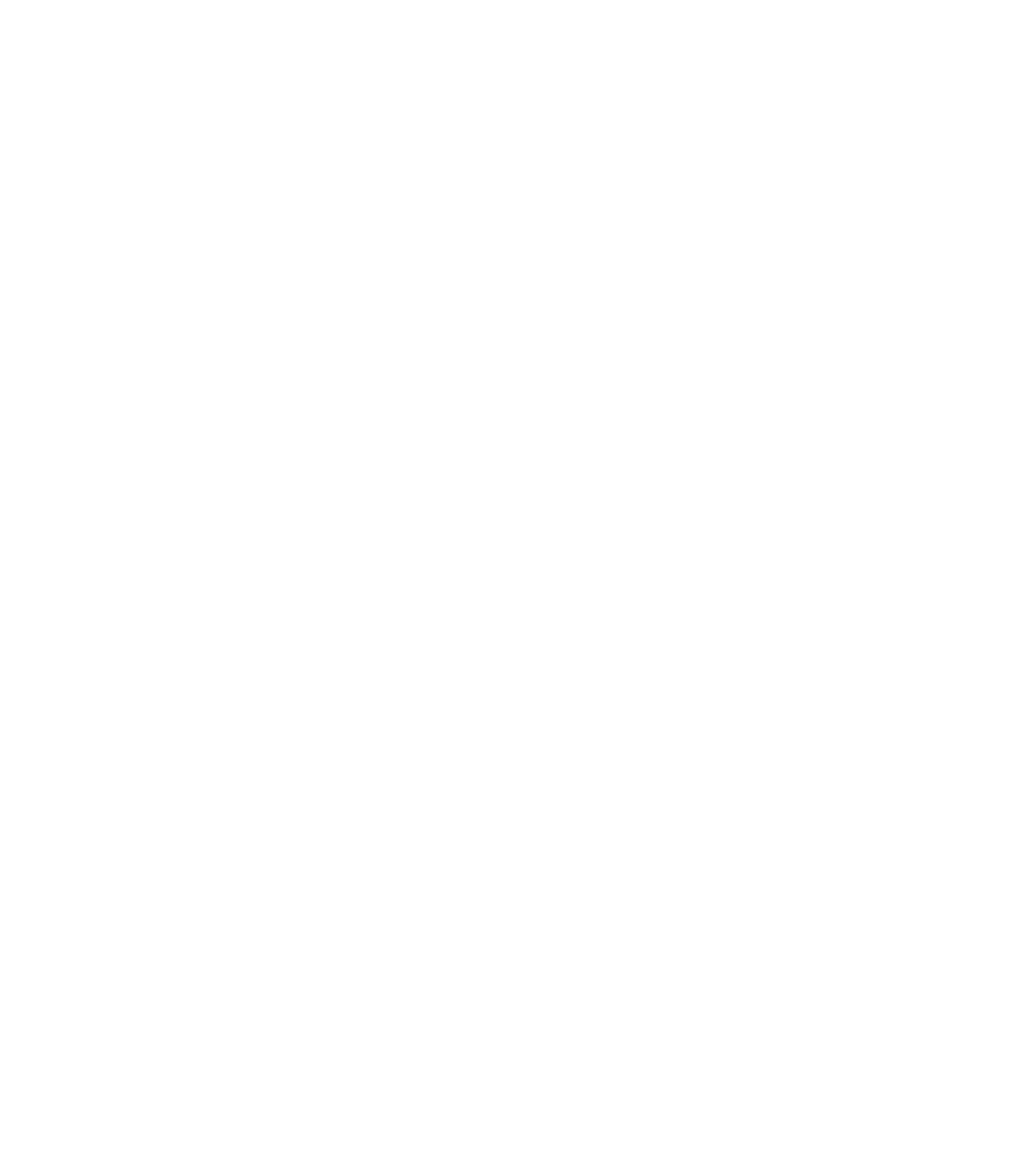
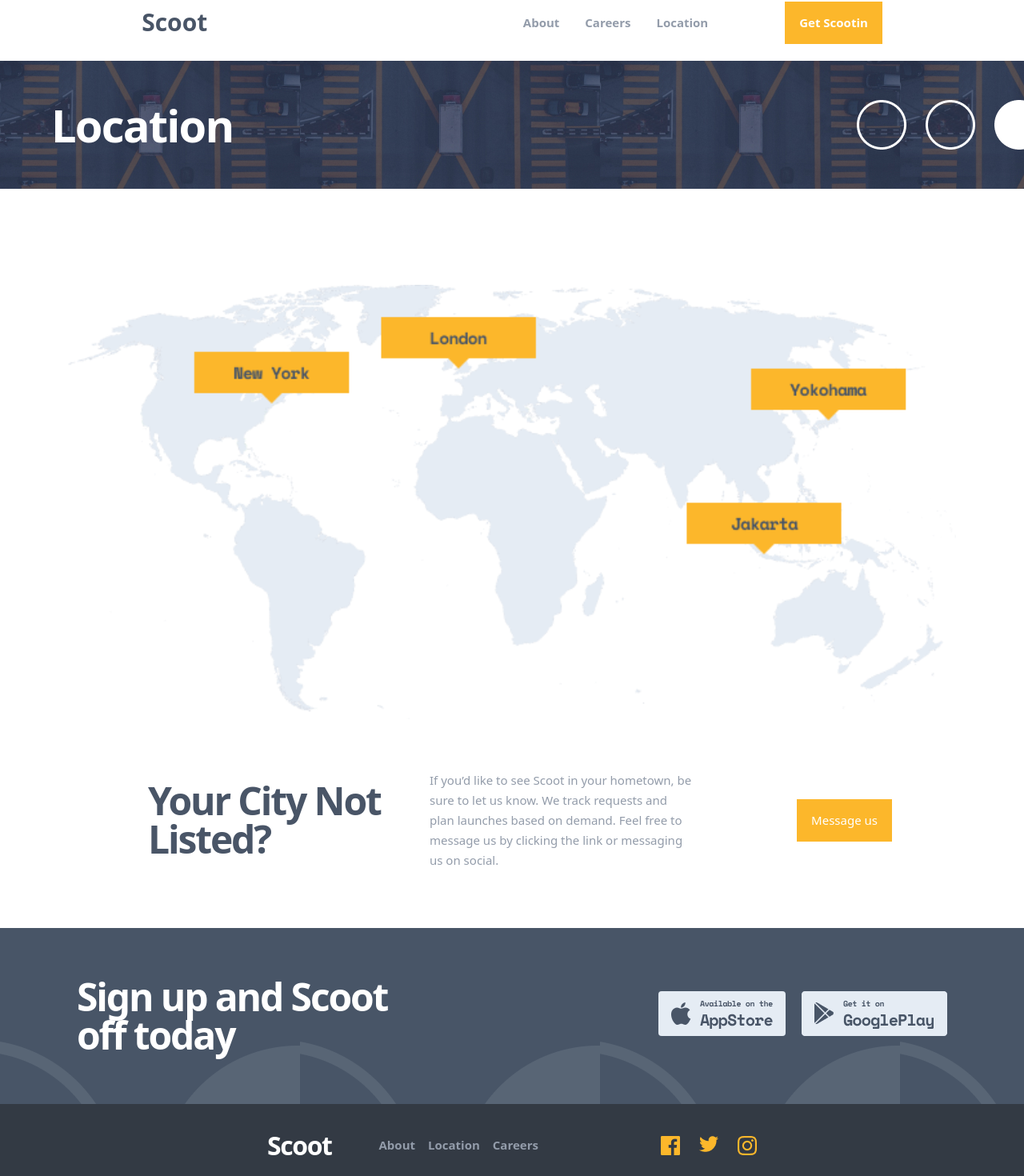
Before and after one commit to Dev-Knowledge/scoot-dep, a React (Vite) app: page /scoot-dep/Location in a window 1280 px wide. Before the commit this address had no page. Shown: the part 20-1490 px from the top of the page at 80% size. Before the commit the page ends 800 px from the top, so only its background shows below. Built offline with nearby package versions, Linux system fonts and the light colour scheme; the HTML template or start-up script is replaced by a standard one.

Commit message:
updated src

```diff
--- a/src/App.jsx
+++ b/src/App.jsx
@@ -9,10 +9,10 @@ const App = () => {
   return (
     <>
       <Routes>
-        <Route path="/" exact element={<Home />} />
-        <Route path="/About" element={<About />} />
-        <Route path="/Careers" element={<Careers />} />
-        <Route path="/Location" element={<Location />} />
+        <Route path="/scoot-dep" exact element={<Home />} />
+        <Route path="/scoot-dep/About" element={<About />} />
+        <Route path="/scoot-dep/Careers" element={<Careers />} />
+        <Route path="/scoot-dep/Location" element={<Location />} />
       </Routes>
     </>
   );
--- a/src/components/common/Footer.jsx
+++ b/src/components/common/Footer.jsx
@@ -50,23 +50,23 @@ const Footer = () => {
         style={{ backgroundImage: "url(../src/images/bottom_footer.png)" }}
       >
         <h3 className="md:m-0 md:mr-[59px] mb-[41.44px] text-center font-monospace text-[32px] leading-8 tracking-[-1.43px] font-bold text-white">
-          <Link to={"/"} onClick={handleScrollToTop}>
+          <Link to={"/scoot-dep"} onClick={handleScrollToTop}>
             Scoot
           </Link>
         </h3>
         <ul className="mb-[85px] md:mr-[153px] flex md:flex-row md:justify-center md:m-0 xs:flex-col text-center gap-4 text-[#939CAA] font-bold text-[15px] leading-[25px]">
           <li key={"key1"}>
-            <Link to="/About" onClick={handleScrollToTop}>
+            <Link to="/scoot-dep/About" onClick={handleScrollToTop}>
               About
             </Link>
           </li>
           <li key={"key2"}>
-            <Link to="/Location" onClick={handleScrollToTop}>
+            <Link to="/scoot-dep/Location" onClick={handleScrollToTop}>
               Location
             </Link>
           </li>
           <li key={"key3"}>
-            <Link to="/Careers" onClick={handleScrollToTop}>
+            <Link to="/scoot-dep/Careers" onClick={handleScrollToTop}>
               Careers
             </Link>
           </li>
--- a/src/components/common/Header.jsx
+++ b/src/components/common/Header.jsx
@@ -22,18 +22,18 @@ export default function Header() {
         </div>
         <nav className="flex justify-between items-center lg:mx-[169.18px] gap-[58.18px] mx-[40px] md:w-full">
           <h3 className="xs:w-full  text-center md:w-fit font-bold text-3xl text-[#495567] font-monospace">
-            <Link to="/">Scoot</Link>
+            <Link to="/scoot-dep">Scoot</Link>
           </h3>
           <div className="hidden md:flex justify-between items-center font-bold gap-24">
             <ul className="font-monospace text-[15px] leading-[25px] text-[#939CAA] 2xl:mr-[400px] flex justify-between gap-8">
               <li>
-                <Link to={"/About"}>About</Link>
+                <Link to={"/scoot-dep/About"}>About</Link>
               </li>
               <li>
-                <Link to={"/Careers"}>Careers</Link>
+                <Link to={"/scoot-dep/Careers"}>Careers</Link>
               </li>
               <li>
-                <Link to={"/Location"}>Location</Link>
+                <Link to={"/scoot-dep/Location"}>Location</Link>
               </li>
             </ul>
             <Main_button title={"Get Scootin"} />
@@ -51,17 +51,17 @@ export default function Header() {
           >
             <ul className="flex flex-col gap-6 text-[#E5ECF4] font-bold font-monospace py-28 w-full">
               <li key={"key1"}>
-                <Link to="/About">About</Link>
+                <Link to="/scoot-dep/About">About</Link>
               </li>
               <li key={"key2"}>
-                <Link to="/Location">Location</Link>
+                <Link to="/scoot-dep/Location">Location</Link>
               </li>
               <li key={"key3"}>
-                <Link to="/Careers">Careers</Link>
+                <Link to="/scoot-dep/Careers">Careers</Link>
               </li>
             </ul>
             <button className="bg-[#FCB72B] font-bold text-[15px] px-8 py-3 rounded-sm text-white">
-              <Link to="/Careers">Get Scootin</Link>
+              <Link to="/scoot-dep/Careers">Get Scootin</Link>
             </button>
           </div>
         </div>
```
